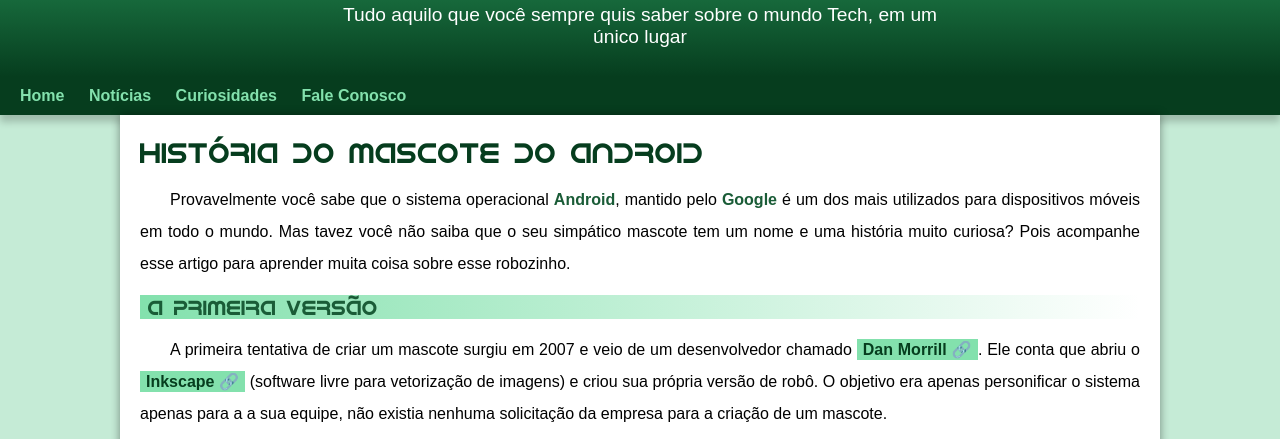
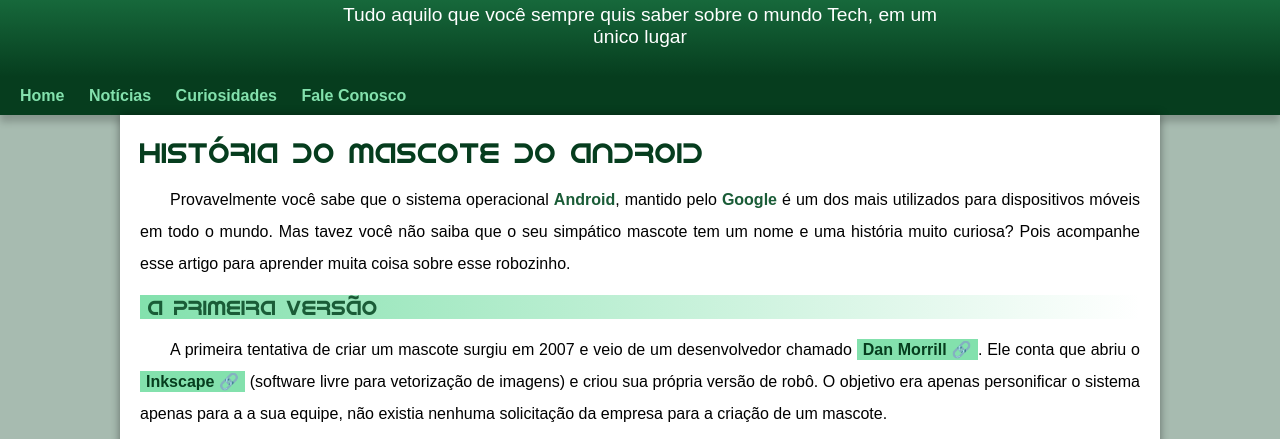
Before and after one commit to WellingtonMagalhaes/projeto-android, a plain HTML site: page index.html in a window 1280 px wide. Shown: the part 113-552 px from the top of the page. Drawn offline with Linux system fonts and the light colour scheme.

Commit message:
mudança

```diff
--- a/estilo/style.css
+++ b/estilo/style.css
@@ -10,7 +10,7 @@
 
 
 :root {
-   --cor0: #c5ebd6;
+   --cor0: #a7bbb0;
    --cor1: #83e1ad;
    --cor2: #3ddc84;
    --cor3: #2fa866;
```
